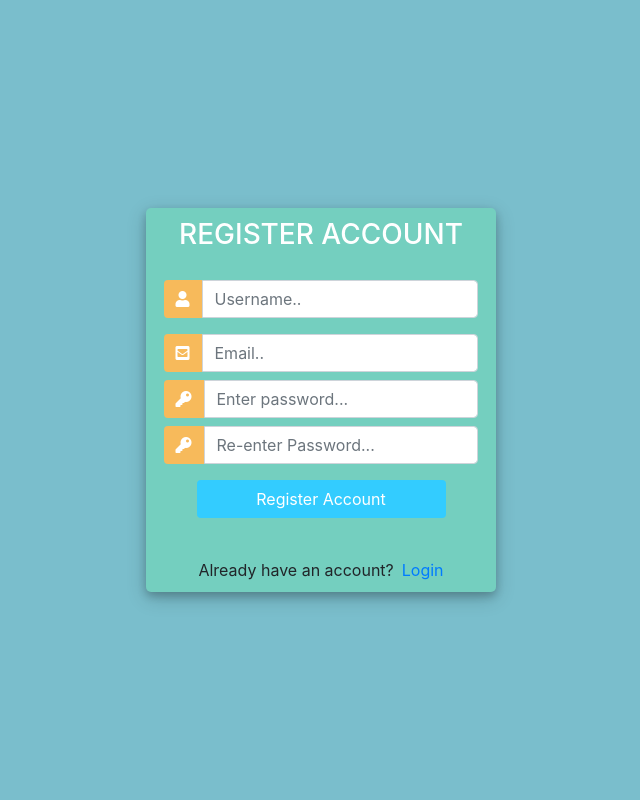
After one commit to Rishavpok/django-crm, a Django app: template accounts/templates/accounts/register.html in a window 1280 px wide. The commit adds this page. Shown: the whole page, without its empty margins (319-959 px from the left). Run offline with Django 3.2, Linux system fonts and the light colour scheme; the template is opened without the code that fills it, so the values that code supplies are empty, except form fields; form fields are guessed from the names that the template uses; some libraries are stand-ins or nearby versions.

Commit message:
user authentication

```diff
--- /dev/null
+++ b/accounts/filters.py
@@ -0,0 +1,4 @@
+import django_filters;
+
+
+from .models import *
--- /dev/null
+++ b/accounts/templates/accounts/register.html
@@ -0,0 +1,148 @@
+<!DOCTYPE html>
+<html>
+
+<head>
+    <title>Register</title>
+    <link rel="stylesheet" href="https://stackpath.bootstrapcdn.com/bootstrap/4.1.3/css/bootstrap.min.css"
+        integrity="sha384-MCw98/SFnGE8fJT3GXwEOngsV7Zt27NXFoaoApmYm81iuXoPkFOJwJ8ERdknLPMO" crossorigin="anonymous">
+    <script src="https://ajax.googleapis.com/ajax/libs/jquery/3.3.1/jquery.min.js"></script>
+    <link rel="stylesheet" href="https://use.fontawesome.com/releases/v5.6.1/css/all.css"
+        integrity="sha384-gfdkjb5BdAXd+lj+gudLWI+BXq4IuLW5IT+brZEZsLFm++aCMlF1V92rMkPaX4PP" crossorigin="anonymous">
+
+    <style>
+        body,
+        html {
+            margin: 0;
+            padding: 0;
+            height: 100%;
+            background: #7abecc !important;
+        }
+
+        .user_card {
+            width: 350px;
+            margin-top: auto;
+            margin-bottom: auto;
+            background: #74cfbf;
+            position: relative;
+            display: flex;
+            justify-content: center;
+            flex-direction: column;
+            padding: 10px;
+            box-shadow: 0 4px 8px 0 rgba(0, 0, 0, 0.2), 0 6px 20px 0 rgba(0, 0, 0, 0.19);
+            -webkit-box-shadow: 0 4px 8px 0 rgba(0, 0, 0, 0.2), 0 6px 20px 0 rgba(0, 0, 0, 0.19);
+            -moz-box-shadow: 0 4px 8px 0 rgba(0, 0, 0, 0.2), 0 6px 20px 0 rgba(0, 0, 0, 0.19);
+            border-radius: 5px;
+
+        }
+
+        .form_container {
+            margin-top: 20px;
+        }
+
+        #form-title {
+            color: #fff;
+        }
+
+        .login_btn {
+            width: 100%;
+            background: #33ccff !important;
+            color: white !important;
+        }
+
+        .login_btn:focus {
+            box-shadow: none !important;
+            outline: 0px !important;
+        }
+
+        .login_container {
+            padding: 0 2rem;
+        }
+
+        .input-group-text {
+            background: #f7ba5b !important;
+            color: white !important;
+            border: 0 !important;
+            border-radius: 0.25rem 0 0 0.25rem !important;
+        }
+
+        .input_user,
+        .input_pass:focus {
+            box-shadow: none !important;
+            outline: 0px !important;
+        }
+    </style>
+
+</head>
+
+<body>
+    <div class="container h-100">
+        <div class="d-flex justify-content-center h-100">
+            <div class="user_card">
+                <div class="d-flex justify-content-center">
+                    <h3 id="form-title">REGISTER ACCOUNT</h3>
+                </div>
+                <div class="d-flex justify-content-center form_container">
+
+                    <form method="POST" action="">
+                        {% csrf_token %}
+                        <div class="input-group mb-3">
+                            <div class="input-group-append">
+                                <span class="input-group-text"><i class="fas fa-user"></i></span>
+                            </div>
+                            {{form.username}}
+                        </div>
+                        <div class="input-group mb-2">
+                            <div class="input-group-append">
+                                <span class="input-group-text"><i class="fas fa-envelope-square"></i></span>
+                            </div>
+                            {{form.email}}
+                        </div>
+                        <div class="input-group mb-2">
+                            <div class="input-group-append">
+                                <span class="input-group-text"><i class="fas fa-key"></i></span>
+                            </div>
+                            {{form.password1}}
+                        </div>
+                        <div class="input-group mb-2">
+                            <div class="input-group-append">
+                                <span class="input-group-text"><i class="fas fa-key"></i></span>
+                            </div>
+                            {{form.password2}}
+                        </div>
+
+                        <div class="d-flex justify-content-center mt-3 login_container">
+                            <input class="btn login_btn" type="submit" value="Register Account">
+                        </div>
+                    </form>
+                </div>
+                     <p>{{form.errors}}</p>
+
+
+                <div class="mt-4">
+                    <div class="d-flex justify-content-center links">
+                        Already have an account? <a href="{% url 'login' %}" class="ml-2">Login</a>
+                    </div>
+                </div>
+            </div>
+        </div>
+    </div>
+    <script>
+        /* Because i didnt set placeholder values in forms.py they will be set here using vanilla Javascript
+//We start indexing at one because CSRF_token is considered and input field
+*/
+
+        //Query All input fields
+        var form_fields = document.getElementsByTagName('input')
+        form_fields[1].placeholder = 'Username..';
+        form_fields[2].placeholder = 'Email..';
+        form_fields[3].placeholder = 'Enter password...';
+        form_fields[4].placeholder = 'Re-enter Password...';
+
+
+        for (var field in form_fields) {
+            form_fields[field].className += ' form-control'
+        }
+    </script>
+</body>
+
+</html>
--- a/accounts/urls.py
+++ b/accounts/urls.py
@@ -4,6 +4,9 @@ from . import views
 
 urlpatterns = [
     path('', views.home , name='home' ),
+    path('login/', views.loginPage, name="login"),
+     path('logout/', views.logoutuser, name="logout"),
+    path('register',  views.registerPage, name="register"),
     path('product/', views.product_data , name='product'),
     path('customer/<str:pk_test>', views.customer, name='customer'),
     path('create_order/<str:pk>/', views.create_order , name='create_order'),
--- a/crm/settings.py
+++ b/crm/settings.py
@@ -37,7 +37,8 @@ INSTALLED_APPS = [
     'django.contrib.sessions',
     'django.contrib.messages',
     'django.contrib.staticfiles',
-    'accounts'
+    'accounts',
+    'django_filters'
 ]
 
 MIDDLEWARE = [
```
Also changed, not shown: accounts/forms.py (+12 -3 lines), accounts/templates/accounts/login.html (added, +133 -0 lines), accounts/templates/accounts/navbar.html (+12 -0 lines), accounts/views.py (+49 -6 lines), db.sqlite3.
